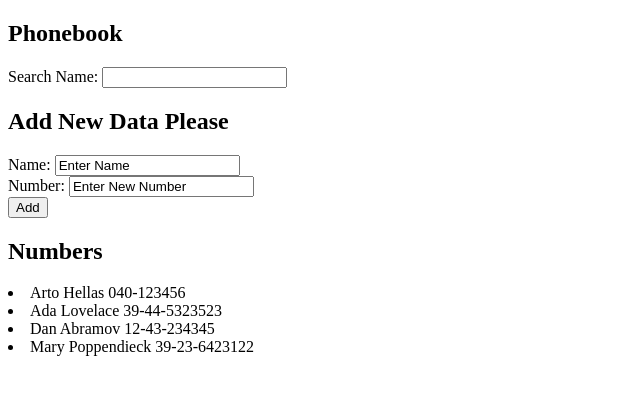
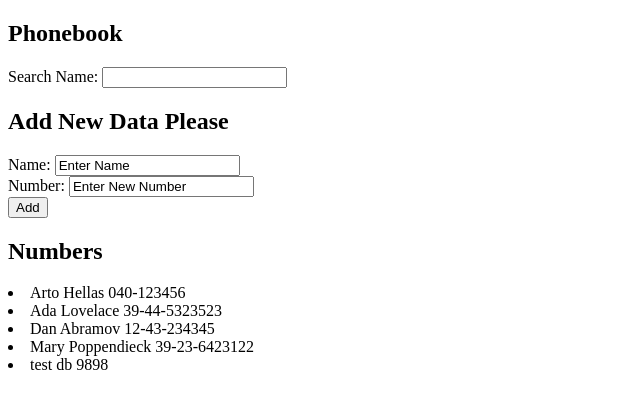
Before and after one commit to RetiredDairyCow/FULL-STACK-OPEN, a React (Create React App) app in the folder FSP-E2/phonebookapp/: page / in a window 1280 px wide. Shown: the top 408 px of the page, without its empty margins (0-640 px from the left). Built offline with nearby package versions, Linux system fonts and the light colour scheme; data requests are answered from the project's data file.

Commit message:
step 7 done

```diff
--- a/FSP-E2/phonebookapp/db.json
+++ b/FSP-E2/phonebookapp/db.json
@@ -1,5 +1,5 @@
 {
-    "persons":[
+  "persons": [
     {
       "name": "Arto Hellas",
       "number": "040-123456",
@@ -19,6 +19,11 @@
       "name": "Mary Poppendieck",
       "number": "39-23-6423122",
       "id": 4
+    },
+    {
+      "name": "test db",
+      "number": "9898",
+      "id": 5
     }
   ]
 }
--- a/FSP-E2/phonebookapp/src/App.js
+++ b/FSP-E2/phonebookapp/src/App.js
@@ -13,12 +13,10 @@ const App = () => {
   const [searchTerm, setSearch] = useState('')
 
   const hook = () => {
-    console.log('Effect')
     axios
       .get('http://localhost:3001/persons')
       .then(response => {
         setPersons(response.data)
-        console.log('Data received')
       })
   }
   useEffect(hook,[])
--- a/FSP-E2/phonebookapp/src/components/Forms.js
+++ b/FSP-E2/phonebookapp/src/components/Forms.js
@@ -1,5 +1,5 @@
 import React from 'react'
-
+import axios from 'axios'
 const Forms = (props) => {
     const handleNameChange = (event) => {
         console.log(event.target.value)
@@ -24,7 +24,12 @@ const Forms = (props) => {
             name: props.newName,
             number: props.newNumber
             }
-            props.setPersons(props.persons.concat(newNameObject))
+            axios
+              .post('http://localhost:3001/persons', newNameObject)
+              .then(response => {
+                props.setPersons(props.persons.concat(response.data))
+              })
+            /* props.setPersons(props.persons.concat(newNameObject)) */
         }
     }
 
```
Also changed, not shown: FSP-E2/phonebookapp/src/services/persons.js (added, +16 -0 lines). Lines whose indentation alone changed are shown as unchanged.
